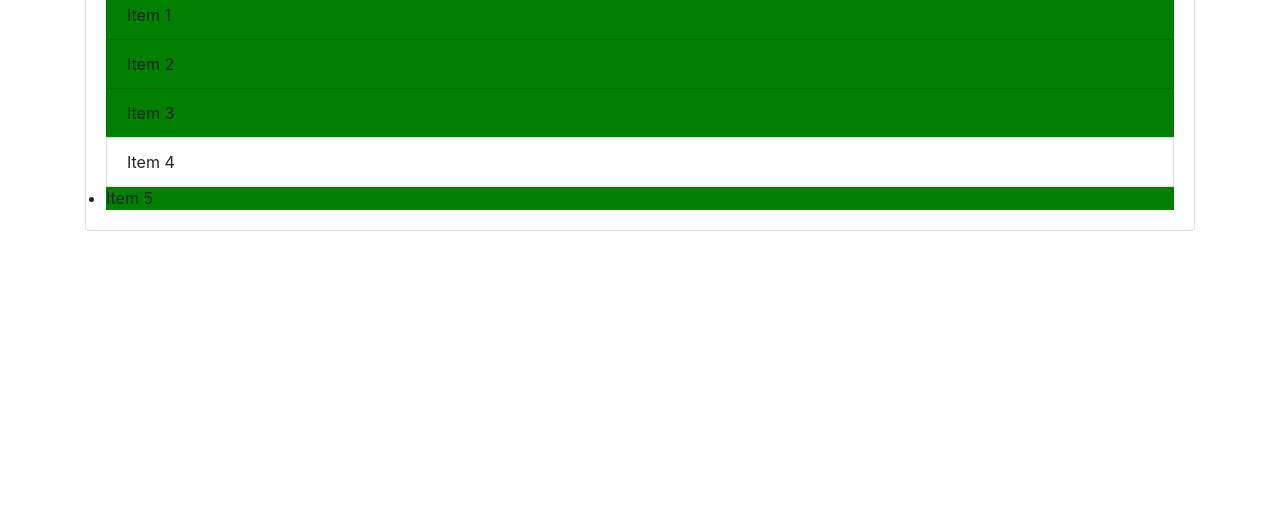
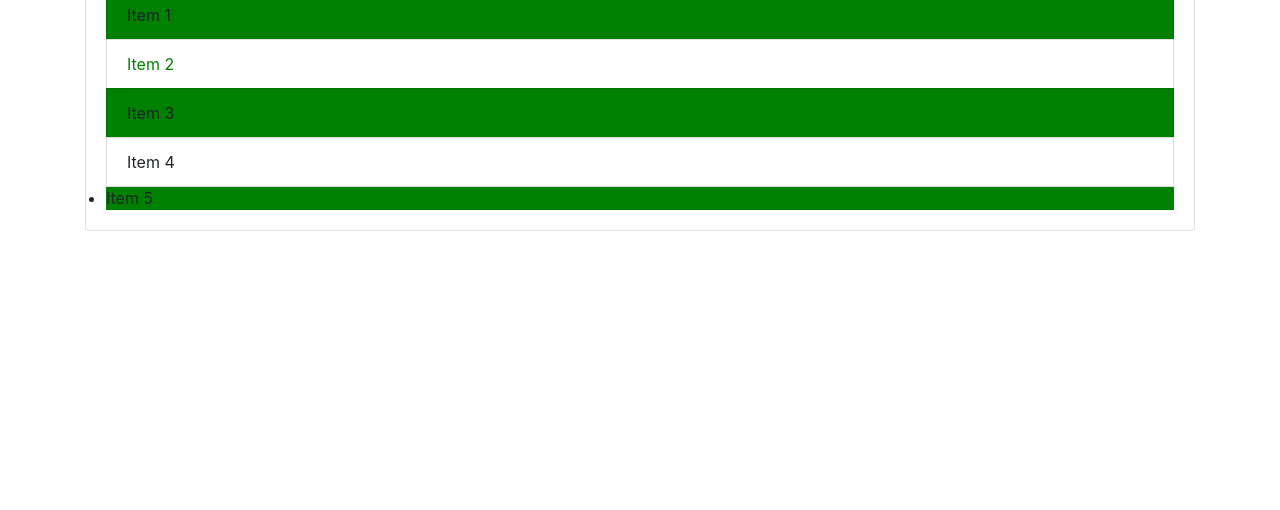
Before and after one commit to Anuj11041999/chatapp, a plain HTML site: page demo.html in a window 1280 px wide. Shown: the part 290-800 px from the top of the page. Drawn offline with nearby package versions, Linux system fonts and the light colour scheme.

Commit message:
second commit

```diff
--- a/demo.html
+++ b/demo.html
@@ -55,7 +55,7 @@
 
     // document.querySelectorAll exercise
     var li = document.querySelectorAll("li")
-    li[1].style.backgroundColor = "green";
+    li[1].style.color = "green";
     var odd = document.querySelectorAll("li:nth-child(odd");
     for(let i=0;i<odd.length;i++){
         odd[i].style.backgroundColor = "green";
```
